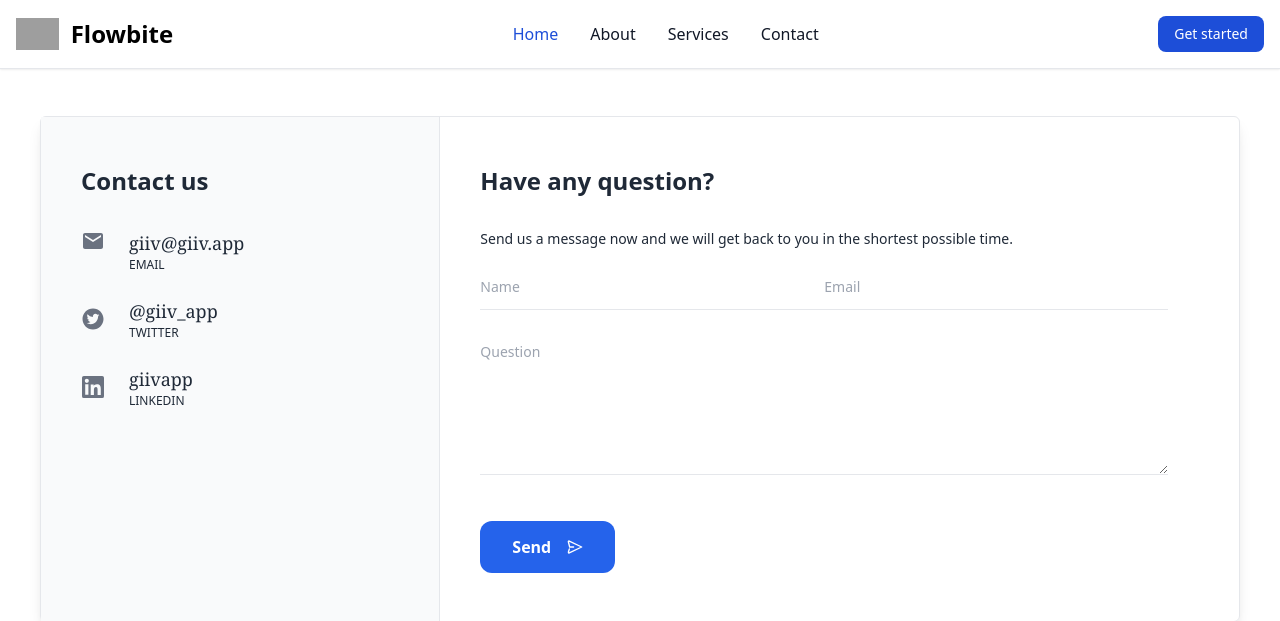
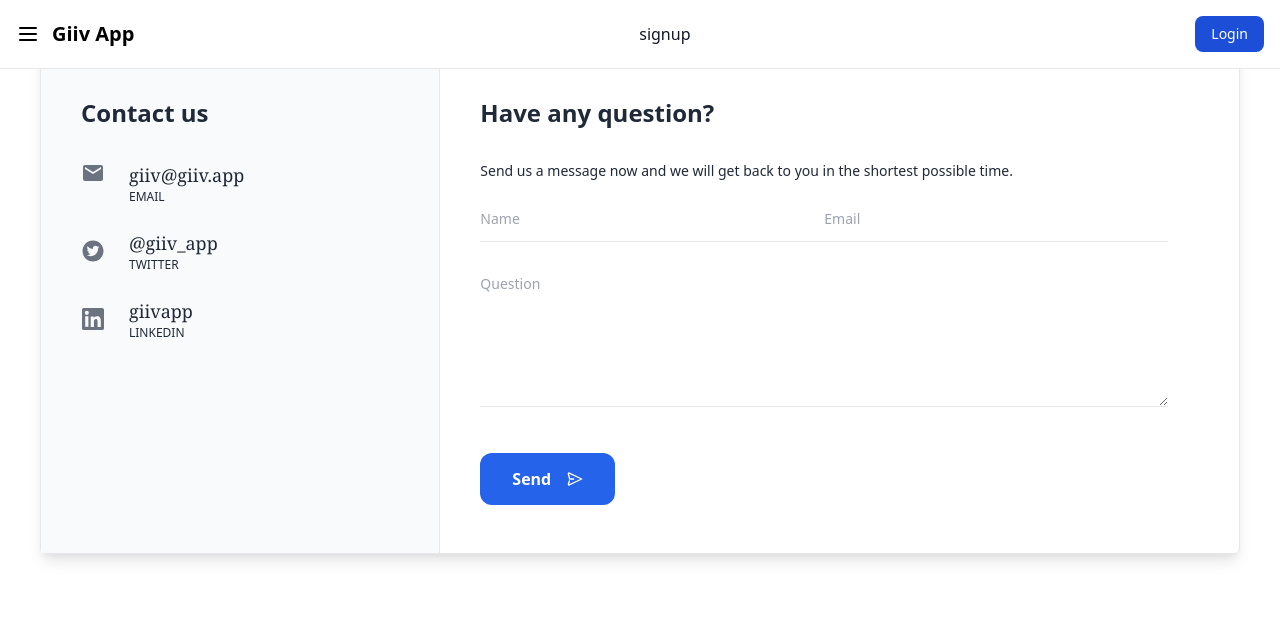
Before and after one commit to SamBabarinde/Giiv-App, a Django app: page /support/ in a window 1280 px wide. Shown: the top 621 px of the page. Run offline with Django 4.2, Linux system fonts and the light colour scheme; some libraries are stand-ins or nearby versions; grey boxes are pictures that could not be loaded.

Commit message:
Update base.html

```diff
--- a/templates/core/base.html
+++ b/templates/core/base.html
@@ -28,7 +28,7 @@
 
     </head>
 
-
+<!--
 <header class="shadow mb-2">
   <div class="relative flex max-w-screen-xl flex-col overflow-hidden px-4 py-4 md:mx-auto md:flex-row md:items-center">
     <a href="#" class="flex items-center whitespace-nowrap text-2xl font-black">
@@ -62,45 +62,57 @@
       </ul>
     </nav>
   </div>
-</header>
+</header> -->
 
-
-
-
-
+<header class="shadow mb-2">
     <nav class="bg-white dark:bg-gray-900 fixed w-full z-20 top-0 start-0 border-b border-gray-200 dark:border-gray-600">
       <div class="max-w-screen-xl flex flex-wrap items-center justify-between mx-auto p-4">
       <a href="https://flowbite.com/" class="flex items-center space-x-3 rtl:space-x-reverse">
-      <img src="https://flowbite.com/docs/images/logo.svg" class="h-8" alt="Flowbite Logo">
-      <span class="self-center text-2xl font-semibold whitespace-nowrap dark:text-white">Flowbite</span>
+          <svg xmlns="http://www.w3.org/2000/svg" class="h-8 w-6" fill="none" viewBox="0 0 24 24" stroke="currentColor" stroke-width="2">
+            <path stroke-linecap="round" stroke-linejoin="round" d="M4 6h16M4 12h16M4 18h16" />
+          </svg>
+          <span class="self-center text-xl font-semibold whitespace-nowrap dark:text-white">Giiv App</span>
       </a>
       <div class="flex md:order-2 space-x-3 md:space-x-0 rtl:space-x-reverse">
-      <button type="button" class="text-white bg-blue-700 hover:bg-blue-800 focus:ring-4 focus:outline-none focus:ring-blue-300 font-medium rounded-lg text-sm px-4 py-2 text-center dark:bg-blue-600 dark:hover:bg-blue-700 dark:focus:ring-blue-800">Get started</button>
+          {% if request.user.is_authenticated %}
+          <a href="{% url "base:dashboard" %}" class="text-white bg-blue-700 hover:bg-blue-800 focus:ring-4 focus:outline-none focus:ring-blue-300 font-medium rounded-lg text-sm px-4 py-2 text-center dark:bg-blue-600 dark:hover:bg-blue-700 dark:focus:ring-blue-800">dashboard</a>
+          {% else %}
+          <a  href="{% url "userauth:login" %}" class="text-white bg-blue-700 hover:bg-blue-800 focus:ring-4 focus:outline-none focus:ring-blue-300 font-medium rounded-lg text-sm px-4 py-2 text-center dark:bg-blue-600 dark:hover:bg-blue-700 dark:focus:ring-blue-800">Login</a>
+          {% endif %}
+
           <button data-collapse-toggle="navbar-sticky" type="button" class="inline-flex items-center p-2 w-10 h-10 justify-center text-sm text-gray-500 rounded-lg md:hidden hover:bg-gray-100 focus:outline-none focus:ring-2 focus:ring-gray-200 dark:text-gray-400 dark:hover:bg-gray-700 dark:focus:ring-gray-600" aria-controls="navbar-sticky" aria-expanded="false">
             <span class="sr-only">Open main menu</span>
             <svg class="w-5 h-5" aria-hidden="true" xmlns="http://www.w3.org/2000/svg" fill="none" viewBox="0 0 17 14">
                 <path stroke="currentColor" stroke-linecap="round" stroke-linejoin="round" stroke-width="2" d="M1 1h15M1 7h15M1 13h15"/>
+
             </svg>
         </button>
       </div>
       <div class="items-center justify-between hidden w-full md:flex md:w-auto md:order-1" id="navbar-sticky">
         <ul class="flex flex-col p-4 md:p-0 mt-4 font-medium border border-gray-100 rounded-lg bg-gray-50 md:space-x-8 rtl:space-x-reverse md:flex-row md:mt-0 md:border-0 md:bg-white dark:bg-gray-800 md:dark:bg-gray-900 dark:border-gray-700">
+          {% if request.user.is_authenticated %}
               <li>
-        <a href="#" class="block py-2 px-3 text-white bg-blue-700 rounded md:bg-transparent md:text-blue-700 md:p-0 md:dark:text-blue-500" aria-current="page">Home</a>
+                <a href="{% url 'userauth:logout' %}" class="block py-2 px-3 text-white bg-blue-700 rounded md:bg-transparent md:text-blue-700 md:p-0 md:dark:text-blue-500" aria-current="page">Logout</a>
               </li>
               <li>
-        <a href="#" class="block py-2 px-3 text-gray-900 rounded hover:bg-gray-100 md:hover:bg-transparent md:hover:text-blue-700 md:p-0 md:dark:hover:text-blue-500 dark:text-white dark:hover:bg-gray-700 dark:hover:text-white md:dark:hover:bg-transparent dark:border-gray-700">About</a>
+                <a href="{% url 'chats:inbox' %}" class="block py-2 px-3 text-gray-900 rounded hover:bg-gray-100 md:hover:bg-transparent md:hover:text-blue-700 md:p-0 md:dark:hover:text-blue-500 dark:text-white dark:hover:bg-gray-700 dark:hover:text-white md:dark:hover:bg-transparent dark:border-gray-700">inbox</a>
               </li>
               <li>
-        <a href="#" class="block py-2 px-3 text-gray-900 rounded hover:bg-gray-100 md:hover:bg-transparent md:hover:text-blue-700 md:p-0 md:dark:hover:text-blue-500 dark:text-white dark:hover:bg-gray-700 dark:hover:text-white md:dark:hover:bg-transparent dark:border-gray-700">Services</a>
+                <a href="{% url 'core:search' %}" class="block py-2 px-3 text-gray-900 rounded hover:bg-gray-100 md:hover:bg-transparent md:hover:text-blue-700 md:p-0 md:dark:hover:text-blue-500 dark:text-white dark:hover:bg-gray-700 dark:hover:text-white md:dark:hover:bg-transparent dark:border-gray-700">search</a>
               </li>
               <li>
-        <a href="#" class="block py-2 px-3 text-gray-900 rounded hover:bg-gray-100 md:hover:bg-transparent md:hover:text-blue-700 md:p-0 md:dark:hover:text-blue-500 dark:text-white dark:hover:bg-gray-700 dark:hover:text-white md:dark:hover:bg-transparent dark:border-gray-700">Contact</a>
+                <a href="{% url 'core:post-item' %}" class="block py-2 px-3 text-gray-900 rounded hover:bg-gray-100 md:hover:bg-transparent md:hover:text-blue-700 md:p-0 md:dark:hover:text-blue-500 dark:text-white dark:hover:bg-gray-700 dark:hover:text-white md:dark:hover:bg-transparent dark:border-gray-700">giive</a>
               </li>
+            {% else %}
+              <li>
+                <a href="{% url 'userauth:signup' %}" class="block py-2 px-3 text-gray-900 rounded hover:bg-gray-100 md:hover:bg-transparent md:hover:text-blue-700 md:p-0 md:dark:hover:text-blue-500 dark:text-white dark:hover:bg-gray-700 dark:hover:text-white md:dark:hover:bg-transparent dark:border-gray-700">signup</a>
+              </li>
+            {% endif %}
         </ul>
       </div>
       </div>
     </nav>
+</header>
 
 
 
```
Lines whose indentation alone changed are shown as unchanged.
